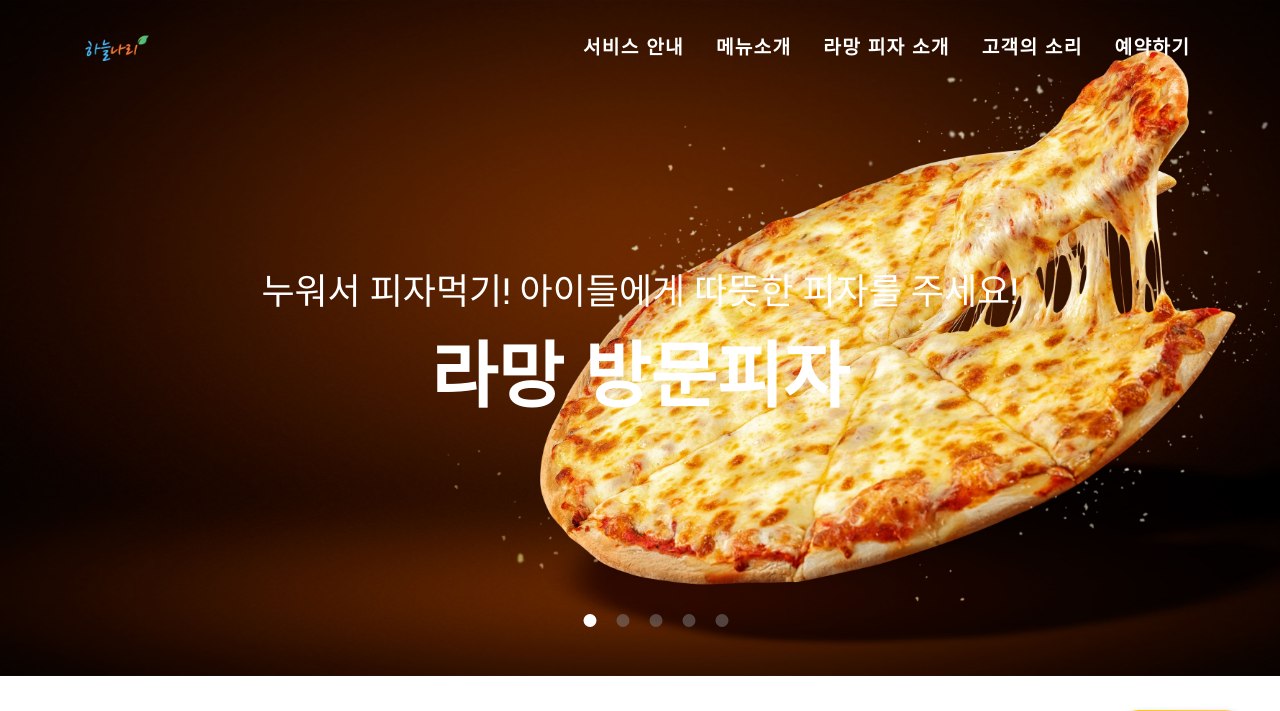
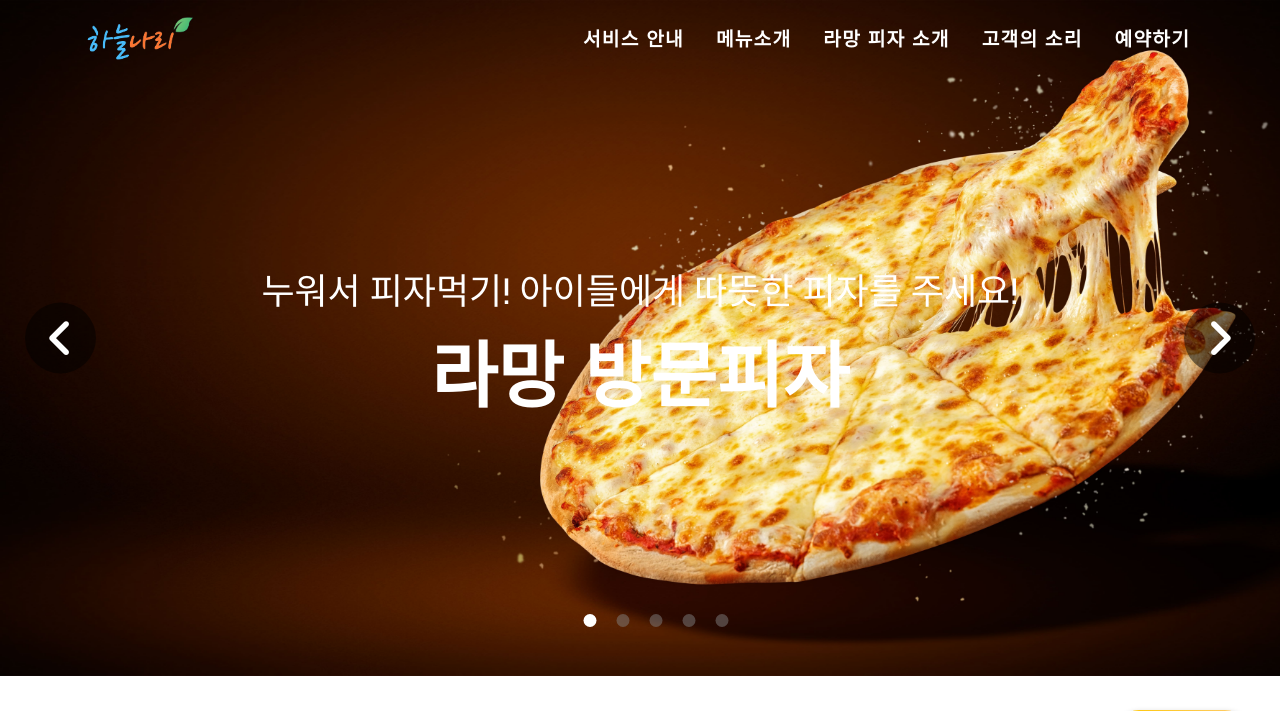
Before and after one commit to Taemin1234/LaMain-pizza, a PHP site: page / in a window 1280 px wide. Shown: the top 711 px of the page. Run offline with PHP 8.4, Linux system fonts and the light colour scheme; some libraries are stand-ins or nearby versions; grey boxes are pictures that could not be loaded.

Commit message:
Add files via upload

```diff
--- a/css/style.css
+++ b/css/style.css
@@ -2606,8 +2617,6 @@ p {
   border-radius: 100%;
 }
 #mainNav {
-  padding-top: 1rem;
-  padding-bottom: 1rem;
   background-color: #212529;
 }
 #mainNav .navbar-toggler {
@@ -2646,34 +2655,26 @@ p {
 }
 @media (min-width: 992px) {
   #mainNav {
-    padding-top: 1.5rem;
-    padding-bottom: 1.5rem;
     border: none;
     background-color: transparent;
-    transition: padding-top 0.3s ease-in-out, padding-bottom 0.3s ease-in-out;
-  }
-  #mainNav .navbar-brand {
-    font-size: 1.5em;
-    transition: font-size 0.3s ease-in-out;
-  }
+  }
+
   #mainNav .navbar-brand img {
-    height: 2rem;
+    height: 3.3rem;
     transition: height 0.3s ease-in-out;
   }
   #mainNav.navbar-shrink {
-    padding-top: 1rem;
-    padding-bottom: 1rem;
     background-color: #fff;
     color: #000;
 
-    box-shadow: 0px 5px 10px 1px rgba(0, 0, 0, 0.49);
+    box-shadow: 0px 5px 10px 1px rgba(0, 0, 0, 0.14);
   }
   #mainNav.navbar-shrink .navbar-brand {
     font-size: 1.25em;
   }
   #mainNav.navbar-shrink .navbar-brand img,
   #mainNav.navbar-shrink .navbar-brand svg {
-    height: 1.5rem;
+    height: 3.3rem;
   }
   #mainNav .navbar-nav .nav-item {
     margin-right: 1rem;
@@ -3210,7 +3231,31 @@ section#team form#contactForm :-ms-input-placeholder {
   height: 71px;
   border-radius: 50%;
   background: transparent;
+  background: rgba(0, 0, 0, 0.5);
   border: none;
+}
+
+.slick-prev {
+  left: 25px;
+}
+
+/* font를 html로 넣기 힘들때 css로 넣을 때 사용 */
+.slick-prev:before {
+  content: "\f104";
+  font-family: "FontAwesome";
+  color: #ffffff;
+  font-size: 45px;
+}
+
+.slick-next {
+  right: 25px;
+}
+
+.slick-next:before {
+  content: "\f105";
+  color: #ffffff;
+  font-size: 45px;
+  font-family: "FontAwesome";
 }
 
 /* 아래 점 커스텀 */
```
Also changed, not shown: other parts of css/style.css (+42 -11 lines), css/login.css (+12 -6 lines), css/login.scss (+12 -5 lines).
